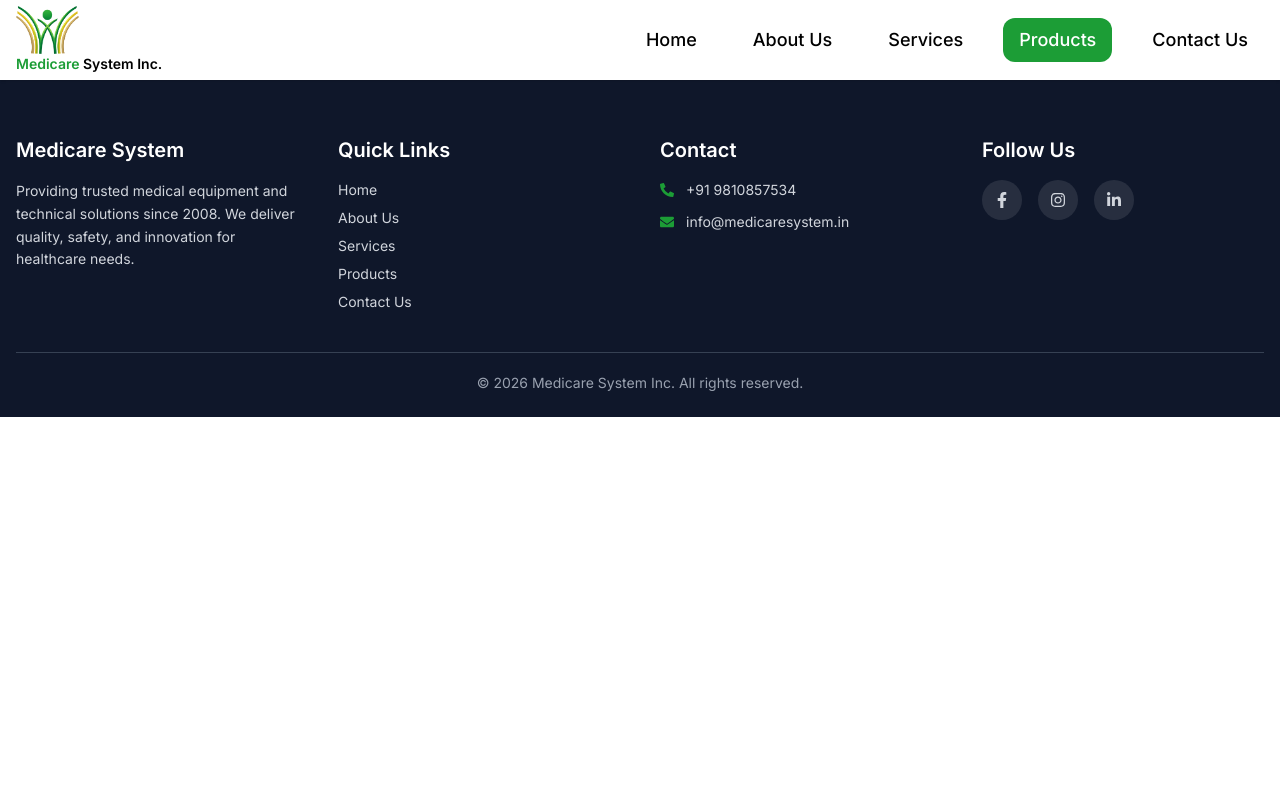
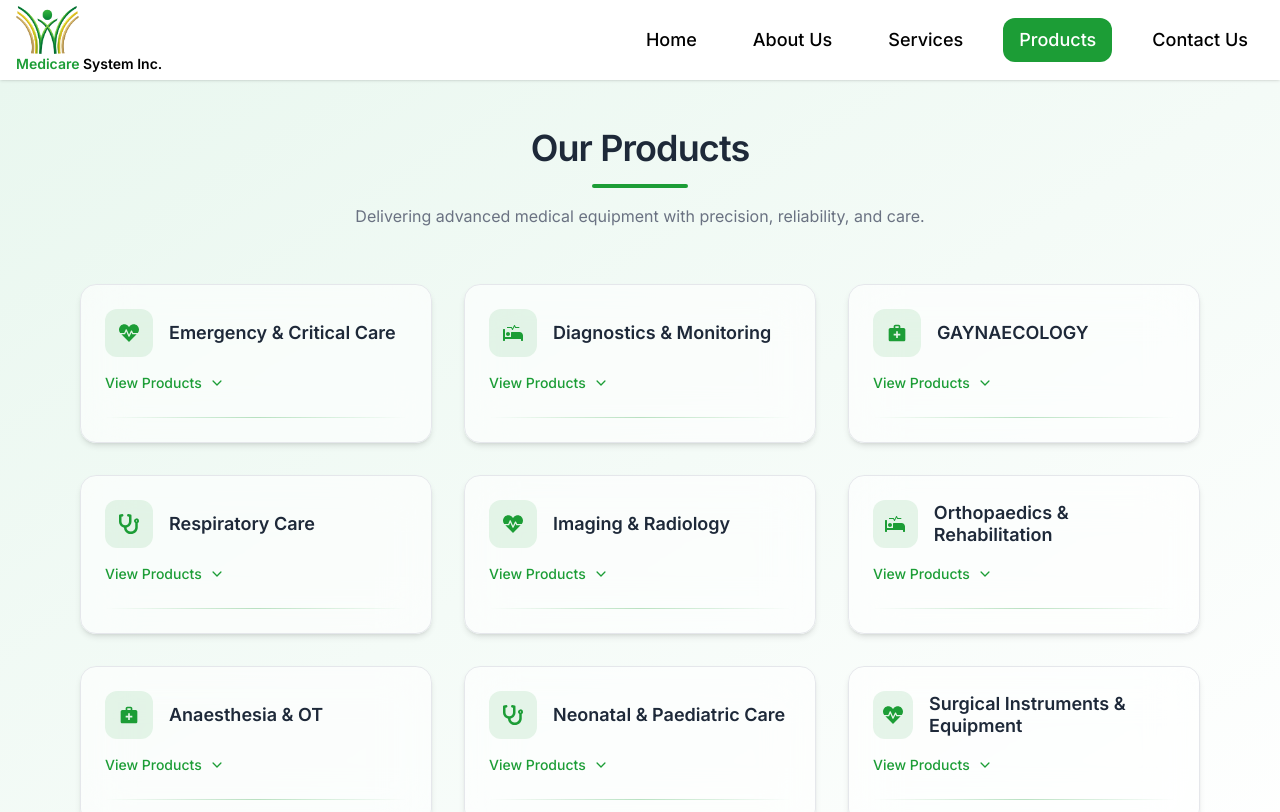
Before and after one commit to himanshu-dimri-fullstack/medicare-system, a React (Vite) app in the folder client/: page /products in a window 1280 px wide. Shown: the top 812 px of the page. Built offline with nearby package versions, Linux system fonts and the light colour scheme.

Commit message:
Add products page

```diff
--- a/client/src/App.jsx
+++ b/client/src/App.jsx
@@ -6,6 +6,7 @@ import { Routes, Route } from "react-router-dom"
 import HomePage from './pages/HomePage'
 import AboutPage from './pages/AboutPage'
 import ContactPage from './pages/ContactPage'
+import ProductsPage from './pages/ProductPage'
 
 const App = () => {
   return (
@@ -18,6 +19,7 @@ const App = () => {
         <Route path="/" element={<HomePage />} />
         <Route path="/about" element={<AboutPage />} />
         <Route path="/contact" element={<ContactPage />} />
+        <Route path="/products" element={<ProductsPage />} />
       </Routes>
 
       <Footer />
--- /dev/null
+++ b/client/src/pages/ProductPage.jsx
@@ -0,0 +1,94 @@
+import { useState } from "react";
+import { categories } from "../data/products.js";
+import { FaHeartbeat, FaStethoscope, FaProcedures } from "react-icons/fa";
+import { MdMedicalServices } from "react-icons/md";
+import { IoChevronDown } from "react-icons/io5";
+
+const ProductsPage = () => {
+    const [openCards, setOpenCards] = useState({});
+
+    const toggle = (index) => {
+        setOpenCards((prev) => ({
+            ...prev,
+            [index]: !prev[index],
+        }));
+    };
+
+    const icons = [
+        <FaHeartbeat />,
+        <FaStethoscope />,
+        <MdMedicalServices />,
+        <FaProcedures />,
+    ];
+
+    return (
+        <div className="min-h-screen bg-linear-to-br from-[#e9f7ef] to-white px-6 md:px-12 lg:px-20 py-12">
+
+            <div className="text-center mb-14">
+                <h1 className="text-4xl font-bold text-gray-800 tracking-tight">
+                    Our Products
+                </h1>
+                <div className="w-24 h-1 bg-[#1c9d36] mx-auto mt-4 rounded-full"></div>
+                <p className="text-gray-500 mt-4 max-w-xl mx-auto">
+                    Delivering advanced medical equipment with precision, reliability, and care.
+                </p>
+            </div>
+
+            <div className="columns-1 sm:columns-2 lg:columns-3 gap-8 space-y-8">
+
+                {categories.map((cat, index) => (
+                    <div
+                        key={index}
+                        className="break-inside-avoid group bg-white/60 backdrop-blur-xl border border-gray-200 rounded-2xl p-6 shadow-md hover:shadow-[0_10px_30px_rgba(28,157,54,0.2)] transition-all duration-300 hover:-translate-y-2 hover:scale-[1.02]"
+                    >
+                        <div className="flex items-center gap-4 mb-4">
+                            <div className="w-12 h-12 flex items-center justify-center rounded-xl bg-[#1c9d36]/10 text-[#1c9d36] text-xl group-hover:scale-110 transition">
+                                {icons[index % icons.length]}
+                            </div>
+
+                            <h2 className="text-lg font-semibold text-gray-800 leading-tight">
+                                {cat.name}
+                            </h2>
+                        </div>
+
+                        <button
+                            onClick={() => toggle(index)}
+                            className="flex items-center gap-2 text-[#1c9d36] font-medium text-sm hover:gap-3 transition-all"
+                        >
+                            {openCards[index] ? "Hide Products" : "View Products"}
+
+                            <IoChevronDown
+                                className={`transition-transform duration-300 ${openCards[index] ? "rotate-180" : ""
+                                    }`}
+                            />
+                        </button>
+
+                        <div
+                            className={`overflow-hidden transition-all duration-500 ${openCards[index]
+                                ? "max-h-125 mt-4 opacity-100"
+                                : "max-h-0 opacity-0"
+                                }`}
+                        >
+                            <ul className="mt-3 space-y-2">
+                                {cat.subProducts.map((item, i) => (
+                                    <li
+                                        key={i}
+                                        className="flex items-center gap-3 text-gray-600 text-sm hover:text-gray-800 transition"
+                                    >
+                                        <span className="w-2 h-2 bg-[#1c9d36] rounded-full"></span>
+                                        {item}
+                                    </li>
+                                ))}
+                            </ul>
+                        </div>
+
+                        <div className="mt-6 h-px bg-linear-to-r from-transparent via-[#1c9d36]/30 to-transparent"></div>
+                    </div>
+                ))}
+
+            </div>
+        </div>
+    );
+};
+
+export default ProductsPage;
```
